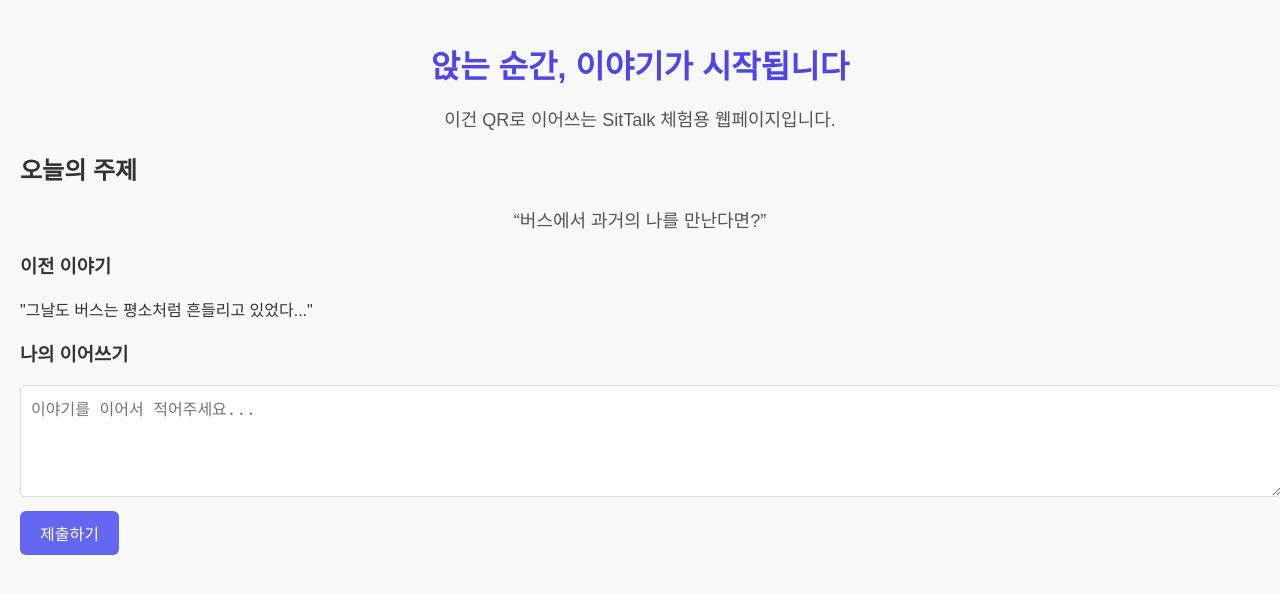
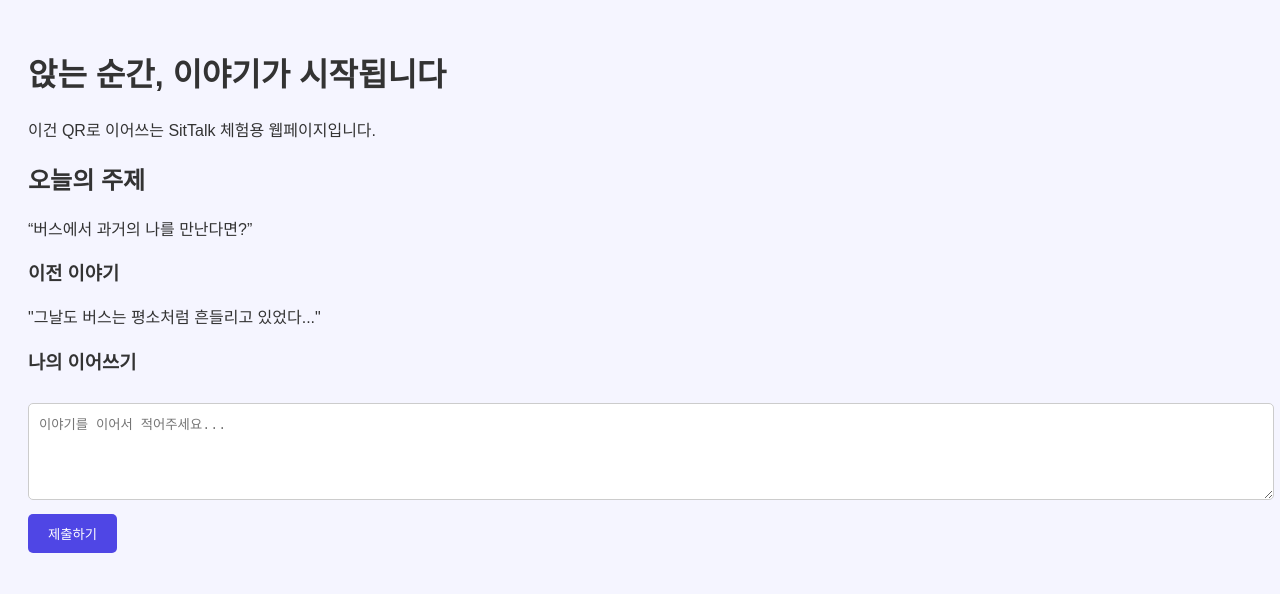
Before and after one commit to ericchue/sittalk-web, a plain HTML site: page index.html in a window 1280 px wide. Drawn offline with Linux system fonts and the light colour scheme.

Commit message:
Update style.css

```diff
--- a/style.css
+++ b/style.css
@@ -1,42 +1,27 @@
 body {
   font-family: Arial, sans-serif;
-  background-color: #f9f9f9;
-  margin: 0;
+  background-color: #f5f5ff;
   padding: 20px;
   color: #333;
-}
-
-h1 {
-  color: #4F46E5; /* 보라색 계열 */
-  text-align: center;
-  margin-bottom: 10px;
-}
-
-p {
-  text-align: center;
-  font-size: 18px;
-  color: #555;
 }
 
 textarea {
   width: 100%;
   padding: 10px;
-  border: 1px solid #ddd;
+  margin: 10px 0;
   border-radius: 5px;
-  margin-bottom: 10px;
-  font-size: 16px;
+  border: 1px solid #ccc;
 }
 
 button {
-  background-color: #6366F1;
+  padding: 10px 20px;
+  background-color: #4F46E5;
   color: white;
   border: none;
-  padding: 10px 20px;
-  font-size: 16px;
-  border-radius: 6px;
+  border-radius: 5px;
   cursor: pointer;
 }
 
 button:hover {
-  background-color: #4F46E5;
+  background-color: #4338CA;
 }
```
